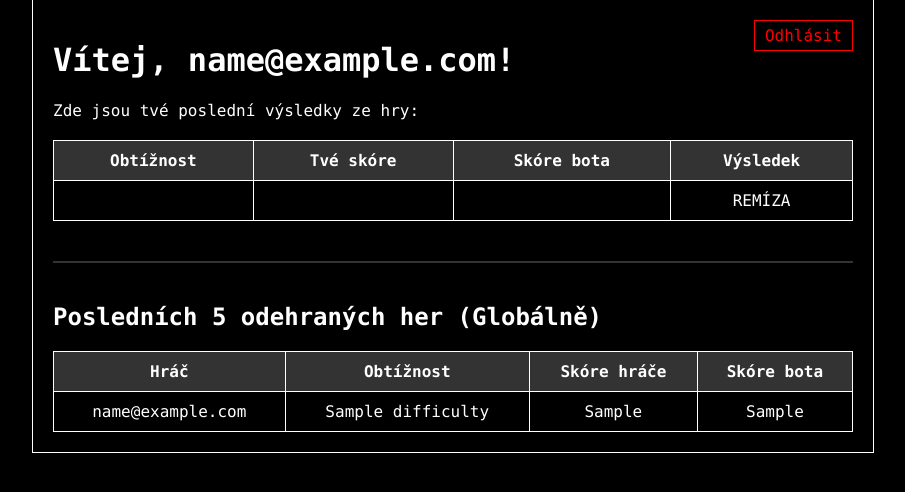
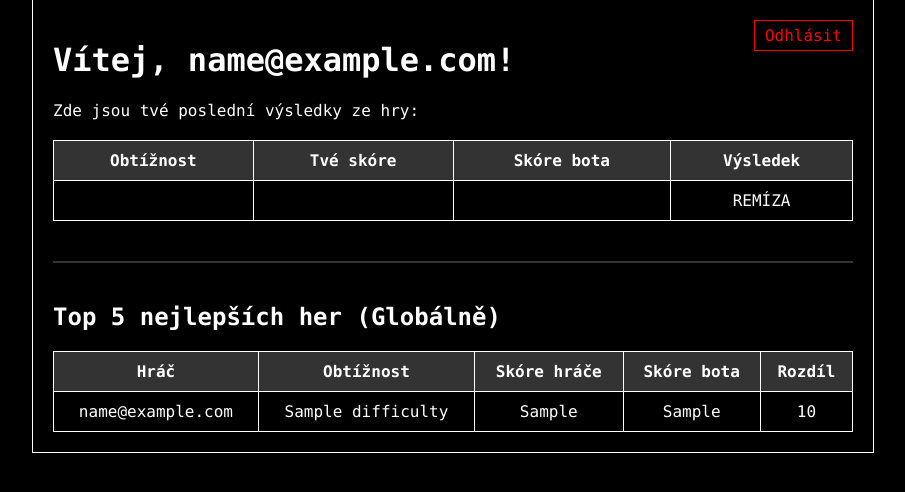
Before and after one commit to koudelkaMatej/Maturitni_projekty_EP4B_1.pol, a Flask app: template Rebec Adam/templates/webovka.html in a window 1280 px wide. Shown: the part 29-521 px from the top of the page, without its empty margins (187-1092 px from the left). Run offline with Flask 3, Linux system fonts and the light colour scheme; the template is opened without the code that fills it: most values are stand-ins (such as "Sample title", 1, 10 or a date in 2020).

Commit message:
Update HTML structure and recent scores section

```diff
--- a/Rebec Adam/templates/webovka.html
+++ b/Rebec Adam/templates/webovka.html
@@ -84,7 +84,7 @@
       </p>
       {% endif %}
       <hr style="margin: 40px 0; border: 1px solid #333" />
-      <h2>Posledních 5 odehraných her (Globálně)</h2>
+      <h2>Top 5 nejlepších her (Globálně)</h2>
 
       <table>
         <thead>
@@ -93,15 +93,17 @@
             <th>Obtížnost</th>
             <th>Skóre hráče</th>
             <th>Skóre bota</th>
+            <th>Rozdíl</th>
           </tr>
         </thead>
         <tbody>
-          {% for rs in recent_scores %}
+          {% for rs in best_scores %}
           <tr>
             <td>{{ rs.player.email }}</td>
             <td>{{ rs.difficulty.capitalize() }}</td>
             <td>{{ rs.goals_left }}</td>
             <td>{{ rs.goals_right }}</td>
+            <td>{{ rs.goals_left - rs.goals_right }}</td>
           </tr>
           {% endfor %}
         </tbody>
```
